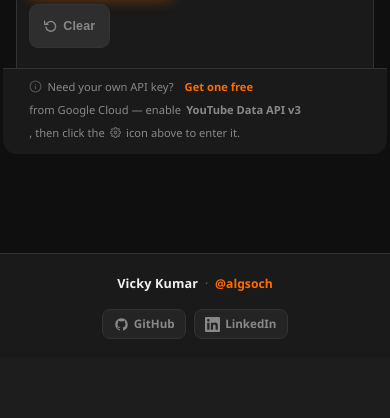
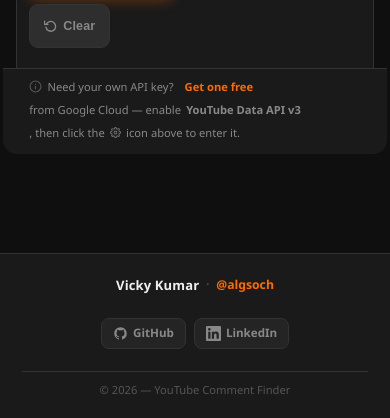
Before and after one commit to algsoch/yt_comment_finder, a FastAPI app: page / in a window 390 px wide. Shown: the part 581-999 px from the top of the page. Before the commit the page ends 920 px from the top, so only its background shows below. Run offline with FastAPI, Linux system fonts and the light colour scheme.

Commit message:
fix: full responsive footer overhaul
- Desktop: 3-col row (name·handle | copyright | GitHub LinkedIn)
- 768px tablet: same row, shrink copyright + name font-size
- 560px: 2-row layout — top row: name left / links right; copyright
  pushed to its own full-width row below with border separator
  (uses CSS order + flex-basis: 100%, no HTML changes)
- 420px: everything centers and stacks — name, links, copyright
- 360px: sf-link pills can wrap to 2 rows centered if needed

```diff
--- a/static/style.css
+++ b/static/style.css
@@ -943,9 +943,10 @@ mark:hover {
   .api-key-panel { margin-left: -1.35rem; margin-right: -1.35rem; }
   .api-key-panel.open { padding: .85rem 1.35rem .75rem; }
   .api-key-hint { margin-left: -1.35rem; margin-right: -1.35rem; margin-bottom: -1.35rem; padding: .55rem 1.35rem .75rem; }
-  .lp-vidtitle { max-width: 300px; }
-  #video-bar { gap: .75rem; }
-  .video-thumb { width: 90px; height: 52px; }
+  /* Footer — tablet: keep row but shrink center */
+  .site-footer { padding: 1.1rem 1.25rem; }
+  .sf-center { font-size: .72rem; }
+  .sf-name { font-size: .82rem; }
 }
 
 /* ── 560px ──────────────────────────────────────────────────────────────────── */
@@ -1010,10 +1011,24 @@ mark:hover {
   .bc-text { font-size: .91rem; }
   .browse-nav, .browse-close { width: 40px; height: 40px; }
 
-  /* Footer */
-  .sf-inner { flex-direction: column; align-items: center; text-align: center; gap: .65rem; }
-  .sf-center { display: none; }
-  .sf-right { gap: .4rem; }
+  /* Footer — two stacked rows: [name · handle  |  links] then copyright */
+  .site-footer { padding: 1rem 1.1rem; }
+  .sf-inner {
+    flex-wrap: wrap;
+    gap: 0;
+    row-gap: 0;
+  }
+  .sf-left  { order: 1; flex: 1 1 auto; padding-bottom: .6rem; }
+  .sf-right { order: 2; flex-shrink: 0; gap: .4rem; padding-bottom: .6rem; }
+  .sf-center {
+    order: 3;
+    flex: 0 0 100%;   /* force onto its own row */
+    text-align: center;
+    padding-top: .55rem;
+    border-top: 1px solid var(--border);
+    font-size: .72rem;
+    display: block;
+  }
 }
 
 /* ── 420px ──────────────────────────────────────────────────────────────────── */
@@ -1037,6 +1052,11 @@ mark:hover {
   .avatar-fallback { width: 30px; height: 30px; font-size: .8rem; }
 
   .sf-link { padding: .3rem .6rem; font-size: .74rem; }
+
+  /* Footer — full stack, all centered */
+  .sf-inner { justify-content: center; }
+  .sf-left  { flex: 0 0 100%; justify-content: center; padding-bottom: .5rem; }
+  .sf-right { flex: 0 0 100%; justify-content: center; padding-bottom: .5rem; }
 }
 
 /* ── 360px ──────────────────────────────────────────────────────────────────── */
@@ -1048,6 +1068,10 @@ mark:hover {
   /* All buttons stretch full-width and stack individually */
   .fa-primary, .fa-secondary { flex-direction: column; gap: .45rem; }
   .btn { justify-content: center; width: 100%; }
+
+  /* Footer — links wrap to two rows if needed */
+  .sf-right { flex-wrap: wrap; justify-content: center; gap: .4rem; }
+  .sf-link { flex: 1 1 45%; justify-content: center; }
 
   .sc-grid { grid-template-columns: repeat(3, 1fr); }
   .sc-val { font-size: .8rem; }
@@ -1176,13 +1200,13 @@ mark:hover {
 /* ── Site Footer ─────────────────────────────────────────────────────────────── */
 .site-footer {
   margin-top: 3rem;
-  padding: 1.25rem 1rem;
+  padding: 1.35rem 1.5rem;
   border-top: 1px solid var(--border);
   background: var(--surface);
 }
 
 .sf-inner {
-  max-width: 760px;
+  max-width: 820px;
   margin: 0 auto;
   display: flex;
   align-items: center;
@@ -1195,11 +1219,12 @@ mark:hover {
   display: flex;
   align-items: center;
   gap: .45rem;
+  flex-shrink: 0;
 }
 
 .sf-name {
   font-weight: 700;
-  font-size: .85rem;
+  font-size: .875rem;
   color: var(--text);
   letter-spacing: .01em;
 }
@@ -1216,7 +1241,7 @@ mark:hover {
 }
 
 .sf-center {
-  font-size: .76rem;
+  font-size: .75rem;
   color: var(--text-dim);
   text-align: center;
   flex: 1;
@@ -1227,6 +1252,7 @@ mark:hover {
   display: flex;
   align-items: center;
   gap: .5rem;
+  flex-shrink: 0;
 }
 
 .sf-link {
@@ -1237,7 +1263,7 @@ mark:hover {
   font-weight: 600;
   color: var(--text-muted);
   text-decoration: none;
-  padding: .32rem .7rem;
+  padding: .35rem .75rem;
   border: 1px solid var(--border);
   border-radius: 8px;
   background: var(--surface2);
```
